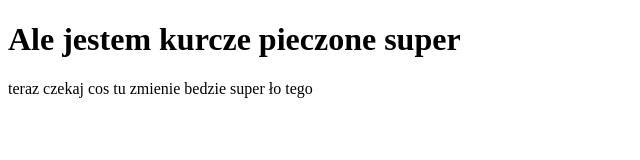
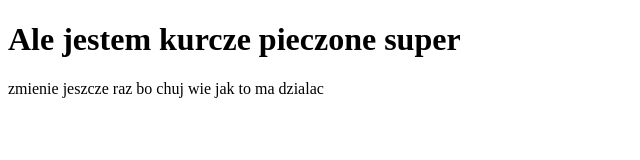
Before and after one commit to Szramcis/sraka, a plain HTML site: page index.html in a window 1280 px wide. Shown: the full height of the page, 0-640 px from the left. Drawn offline with Linux system fonts and the light colour scheme.

Commit message:
modified on nowe2

```diff
--- a/index.html
+++ b/index.html
@@ -5,6 +5,6 @@
     </head>
     <body>
         <h1>Ale jestem kurcze pieczone super</h1>
-        teraz czekaj cos tu zmienie bedzie super ło tego
+        zmienie jeszcze raz bo chuj wie jak to ma dzialac
     </body>
 </html>
```
